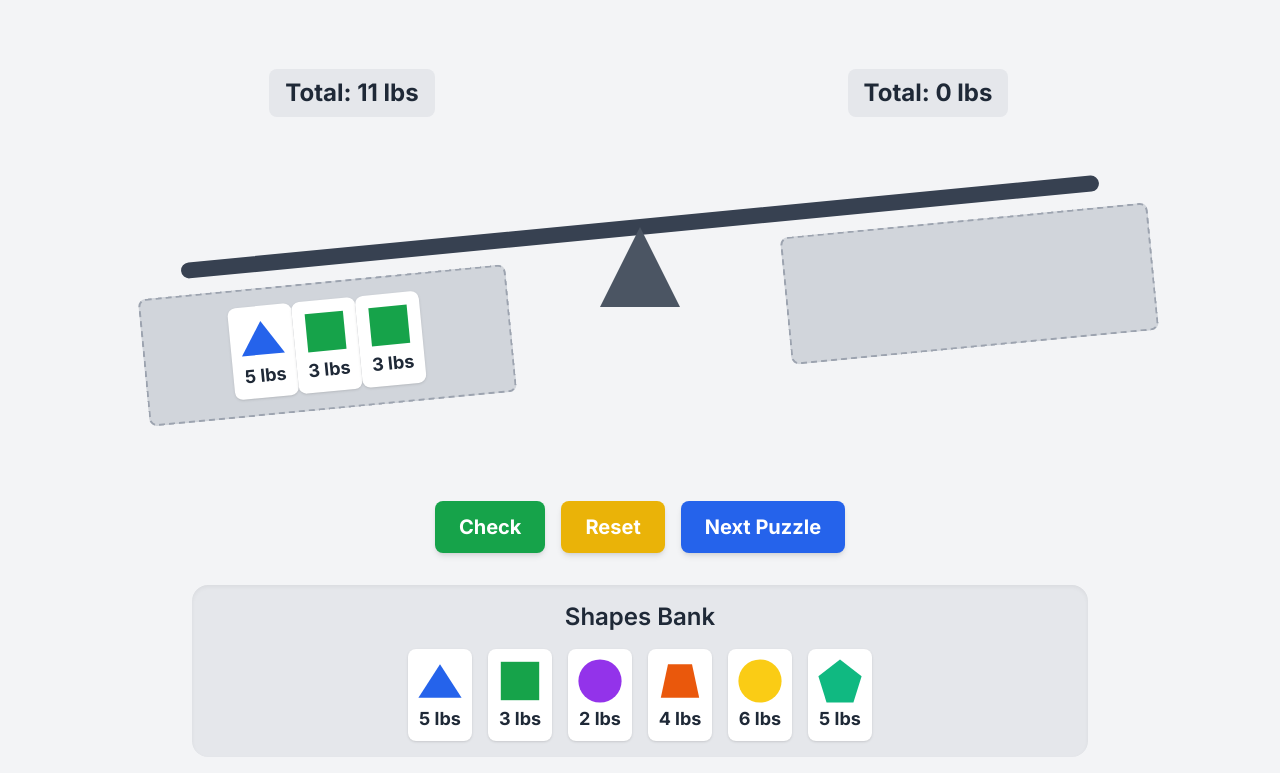
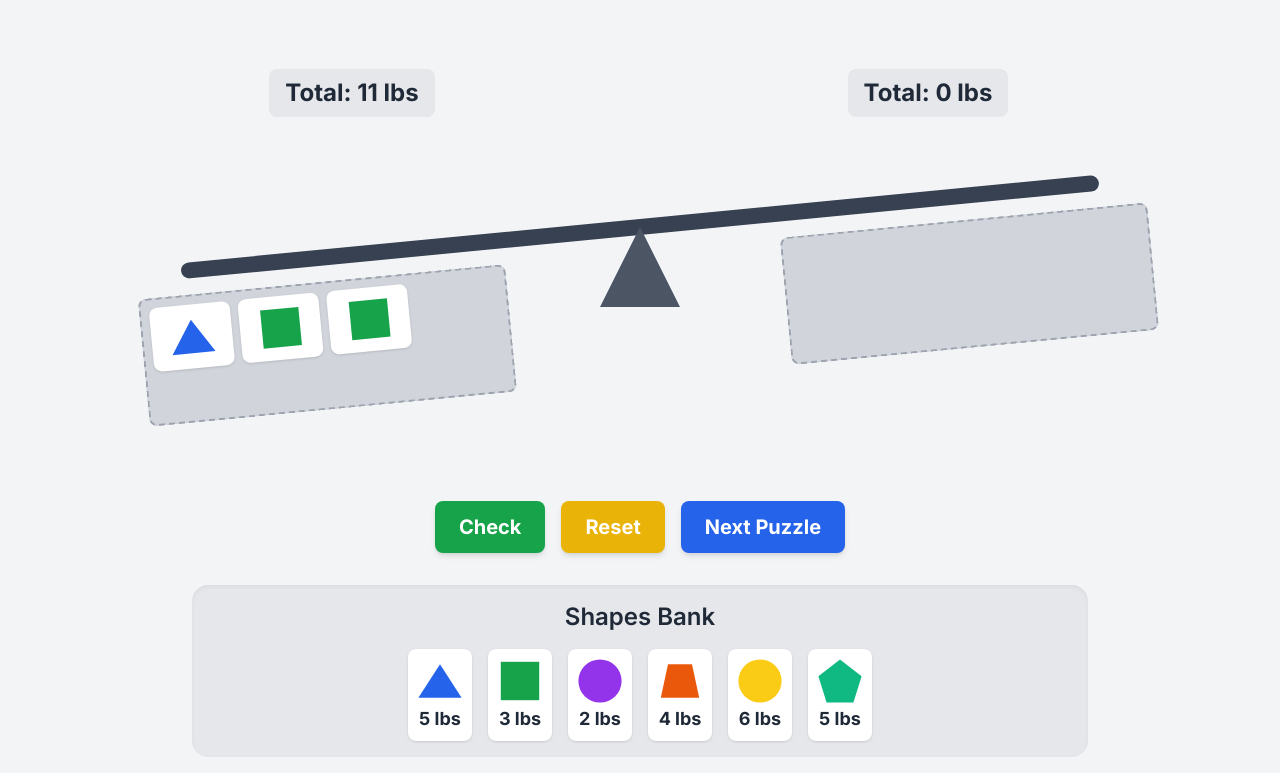
Before and after one commit to robertdmorris-creator/Balancing-Act, a plain HTML site: page index.html in a window 1280 px wide. Shown: the part 103-876 px from the top of the page. Drawn offline with nearby package versions, Linux system fonts and the light colour scheme.

Commit message:
index.html

```diff
--- a/index.html
+++ b/index.html
@@ -25,6 +25,11 @@
         .drop-zone {
             border: 2px dashed #9ca3af;
             background-color: rgba(255, 255, 255, 0.1);
+            display: grid;
+            grid-template-columns: repeat(auto-fill, minmax(64px, 1fr));
+            gap: 8px;
+            align-content: start;
+            padding: 8px;
         }
         .fullscreen-btn {
             position: absolute;
@@ -77,9 +82,9 @@
             <div class="absolute w-full flex justify-center" style="top: 150px;">
                 <div id="balance-beam" class="balance-beam w-11/12 md:w-4/5 h-4 bg-gray-700 dark:bg-gray-300 rounded-full relative flex justify-between items-center" style="transform-origin: center;">
                     <!-- Left Pan -->
-                    <div id="left-pan" class="drop-zone absolute w-2/5 h-32 bg-gray-300 dark:bg-gray-800 rounded-lg flex flex-wrap justify-center items-center p-2" style="left: -5%; top: 2rem;"></div>
+                    <div id="left-pan" class="drop-zone absolute w-2/5 h-32 bg-gray-300 dark:bg-gray-800 rounded-lg" style="left: -5%; top: 2rem;"></div>
                     <!-- Right Pan -->
-                    <div id="right-pan" class="drop-zone absolute w-2/5 h-32 bg-gray-300 dark:bg-gray-800 rounded-lg flex flex-wrap justify-center items-center p-2" style="right: -5%; top: 2rem;"></div>
+                    <div id="right-pan" class="drop-zone absolute w-2/5 h-32 bg-gray-300 dark:bg-gray-800 rounded-lg" style="right: -5%; top: 2rem;"></div>
                 </div>
             </div>
 
@@ -162,12 +167,12 @@
             function populateShapeBank() {
                 shapeBank.innerHTML = '';
                 shapes.forEach(shape => {
-                    const shapeEl = createShapeElement(shape);
+                    const shapeEl = createShapeElement(shape, true);
                     shapeBank.appendChild(shapeEl);
                 });
             }
 
-            function createShapeElement(shape) {
+            function createShapeElement(shape, showWeight) {
                 const el = document.createElement('div');
                 el.className = 'shape flex flex-col items-center p-2 rounded-lg bg-white dark:bg-gray-700 shadow';
                 el.style.color = shape.color;
@@ -175,7 +180,7 @@
                 el.dataset.shapeId = shape.id;
                 el.innerHTML = `
                     ${shape.svg}
-                    <span class="font-bold text-lg text-gray-800 dark:text-gray-200">${shape.weight} lbs</span>
+                    ${showWeight ? `<span class="font-bold text-lg text-gray-800 dark:text-gray-200">${shape.weight} lbs</span>` : ''}
                 `;
                 return el;
             }
@@ -199,7 +204,7 @@
                 panEl.innerHTML = '';
                 shapeList.forEach((shapeData, index) => {
                     const shapeInfo = shapes.find(s => s.id === shapeData.id);
-                    const shapeEl = createShapeElement(shapeInfo);
+                    const shapeEl = createShapeElement(shapeInfo, false);
                     if (isInteractive) {
                         shapeEl.dataset.pan = 'right';
                         shapeEl.dataset.index = index;
```
